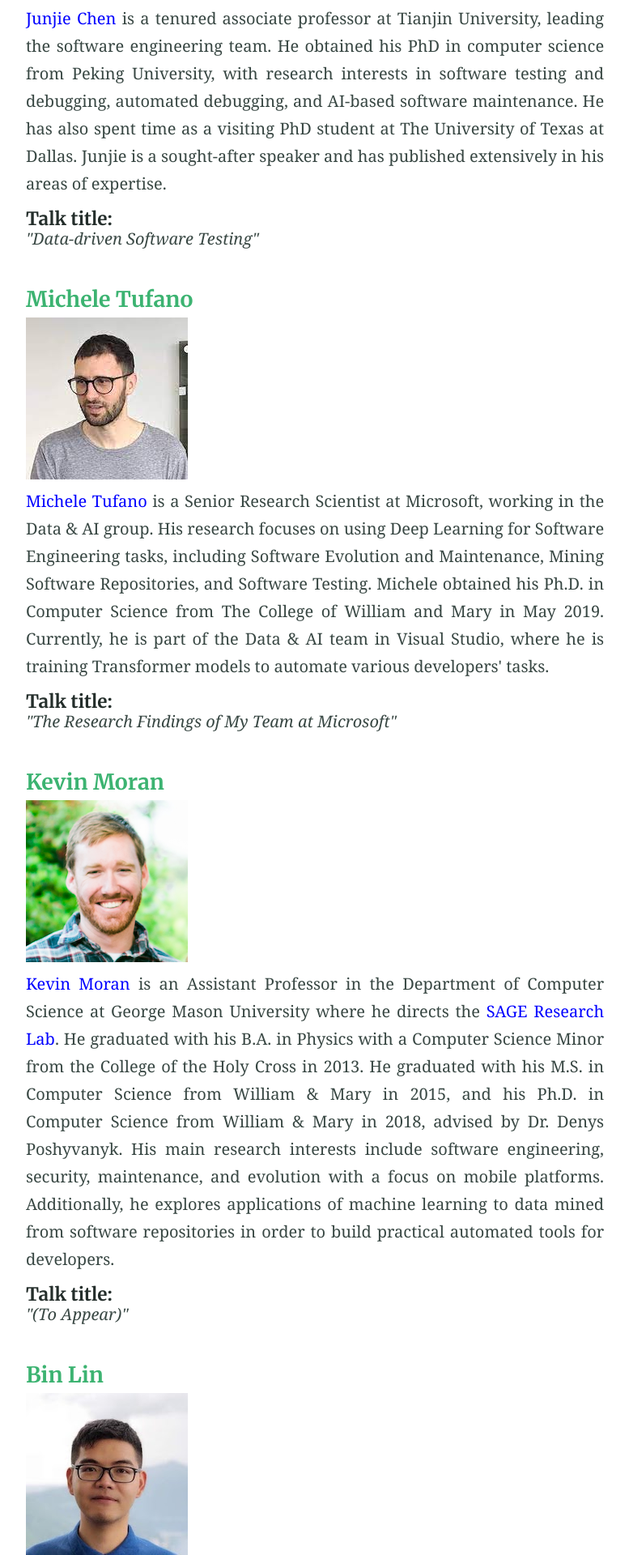
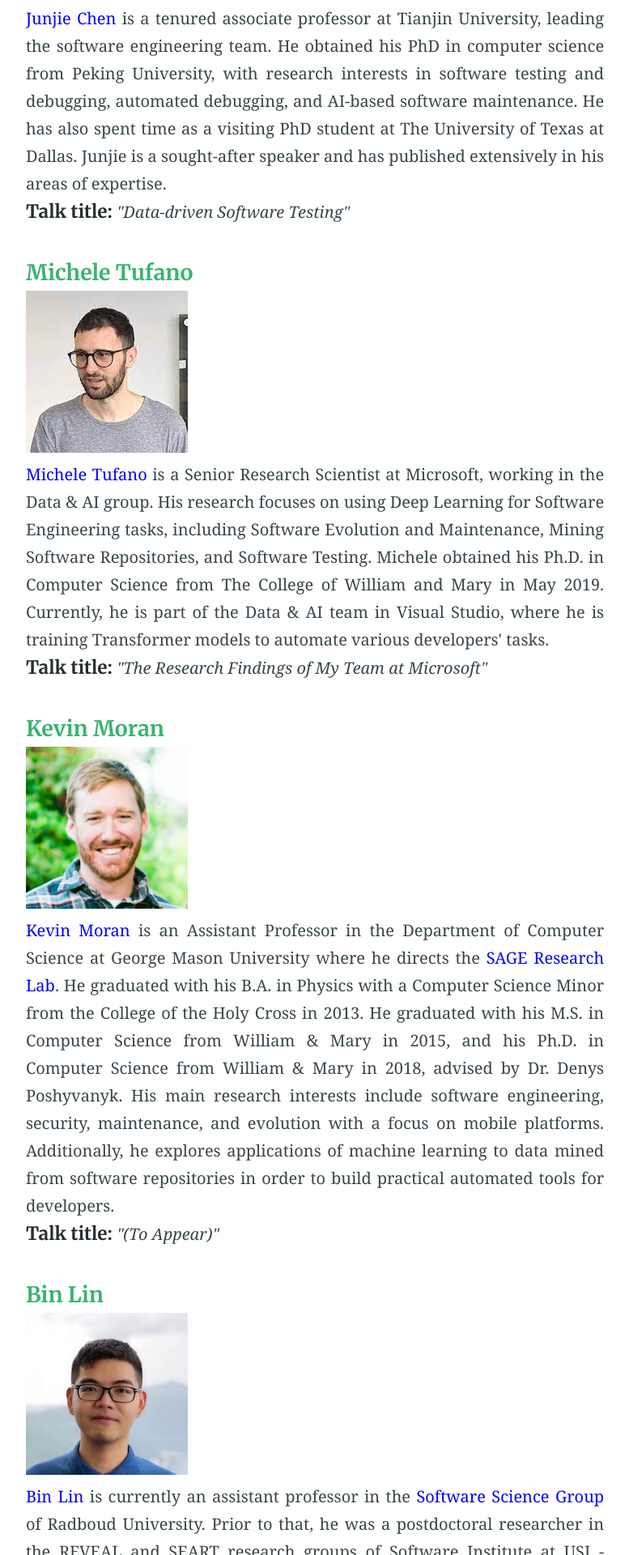
Before and after one commit to msr-asia-summit/msr-asia-summit.github.io, a Jekyll site: the page built from speakers.md, in a window 1280 px wide. Shown: the part 1152-3072 px from the top of the page at 81% size, without its empty margins (251-1028 px from the left). Built offline with Jekyll 4.4.1, drawn with Linux system fonts in a browser that asks for light colours.

Commit message:
Make them consistent

```diff
--- a/_includes/all_speakers.html
+++ b/_includes/all_speakers.html
@@ -31,7 +31,7 @@
     <img src="/assets/Junjie.png">
   </div>
   <div style="text-align: justify;"><a href="https://sites.google.com/site/junjiechen08/" class="blue-link">Junjie Chen </a> is a tenured associate professor at Tianjin University, leading the software engineering team. He obtained his PhD in computer science from Peking University, with research interests in software testing and debugging, automated debugging, and AI-based software maintenance. He has also spent time as a visiting PhD student at The University of Texas at Dallas. Junjie is a sought-after speaker and has published extensively in his areas of expertise.</div>
- <h5>Talk title:  </h5><i>"Data-driven Software Testing"</i>
+ <h5 style="display:inline;">Talk title:  </h5><i>"Data-driven Software Testing"</i>
 <BR>
 <BR>
 </div>
@@ -44,7 +44,7 @@
     <img src="/assets/Michele.jpeg">
   </div>
   <div style="text-align: justify;"><a href="https://tufanomichele.com/" class="blue-link">Michele Tufano</a> is a Senior Research Scientist at Microsoft, working in the Data & AI group. His research focuses on using Deep Learning for Software Engineering tasks, including Software Evolution and Maintenance, Mining Software Repositories, and Software Testing. Michele obtained his Ph.D. in Computer Science from The College of William and Mary in May 2019. Currently, he is part of the Data & AI team in Visual Studio, where he is training Transformer models to automate various developers' tasks. </div>
- <h5>Talk title: </h5><i>"The Research Findings of My Team at Microsoft" </i>
+ <h5 style="display:inline;">Talk title: </h5><i>"The Research Findings of My Team at Microsoft" </i>
 <BR>
 <BR></div>
 
@@ -58,7 +58,7 @@
     <img src="/assets/Kevin.png">
   </div>
   <div style="text-align: justify;"><a href="https://www.kpmoran.com/" class="blue-link">Kevin Moran </a> is an Assistant Professor in the Department of Computer Science at George Mason University where he directs the <a href="https://sagelab.io" class="blue-link">SAGE Research Lab</a>.  He graduated with his B.A. in Physics with a Computer Science Minor from the College of the Holy Cross in 2013. He graduated with his M.S. in Computer Science from William & Mary in 2015, and his Ph.D. in Computer Science from William & Mary in 2018, advised by Dr. Denys Poshyvanyk.  His main research interests include software engineering, security, maintenance, and evolution with a focus on mobile platforms. Additionally, he explores applications of machine learning to data mined from software repositories in order to build practical automated tools for developers. </div>
-  <h5>Talk title: </h5><i>"(To Appear)"</i>
+  <h5 style="display:inline;">Talk title: </h5><i>"(To Appear)"</i>
 <BR>
 <BR></div>
 
@@ -71,6 +71,6 @@
     <img src="/assets/bin.jpeg">
   </div>
   <div style="text-align: justify;"><a href="https://binlin.info/" class="blue-link">Bin Lin</a> is currently an assistant professor in the <a href="https://sws.cs.ru.nl" class="blue-link">Software Science Group</a> of Radboud University. Prior to that, he was a postdoctoral researcher in the REVEAL and SEART research groups of Software Institute at USI - Università della Svizzera italiana, Switzerland. He recieved his Ph.D. degree in 2020 from Università della Svizzera Italiana (USI), Switzerland. His research interest covers  a wide range of fields in software engineering. Specific topics include program comprehension, mining software repositories, software evolution, refactoring, and human aspects of software engineering.</div>
-<h5>Talk title:  </h5><i>"Refactoring Detection and Impact Analysis: Promises, Pitfalls, and Opportunities"</i>
+<h5 style="display:inline;">Talk title:  </h5><i>"Refactoring Detection and Impact Analysis: Promises, Pitfalls, and Opportunities"</i>
 <BR>
 <BR></div>
```
